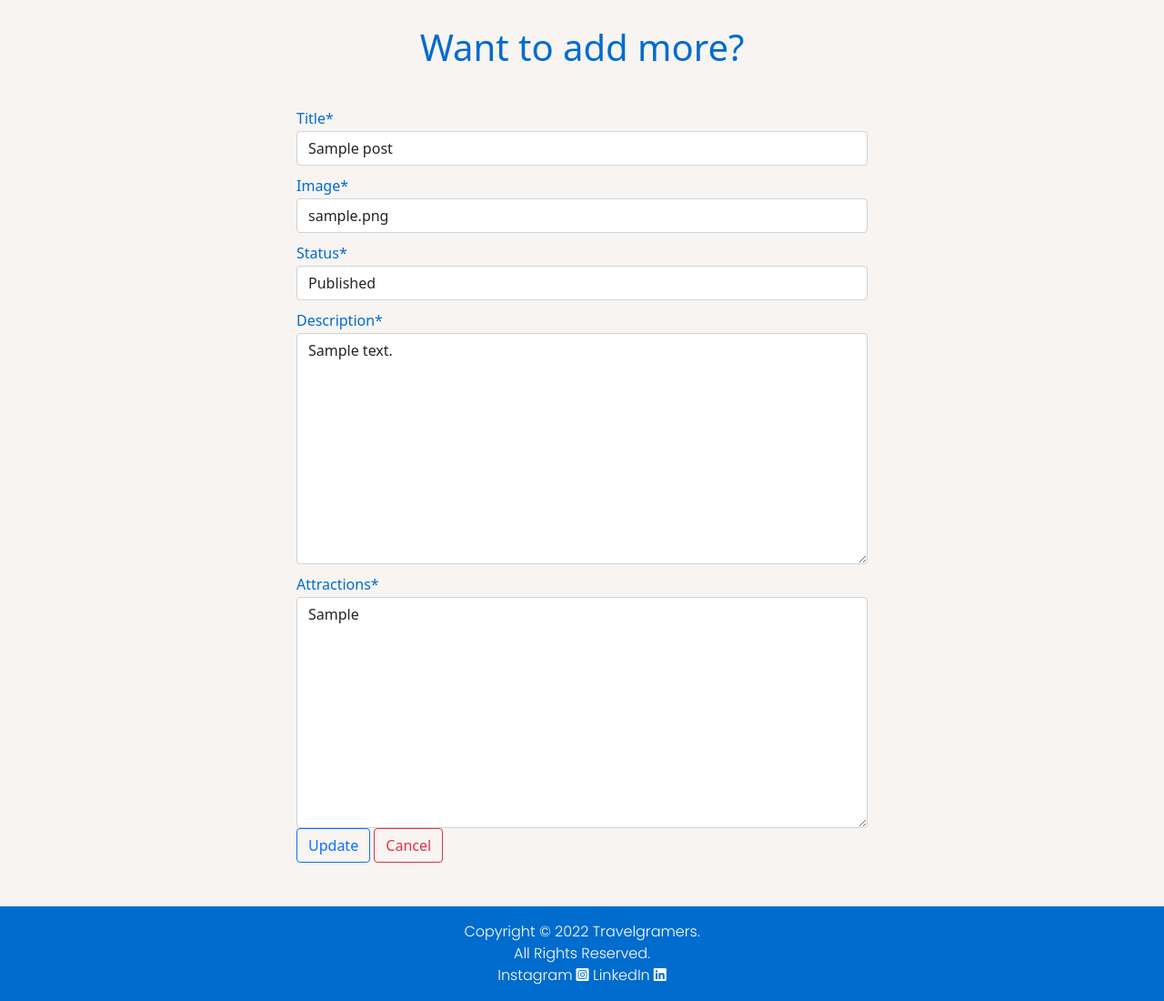
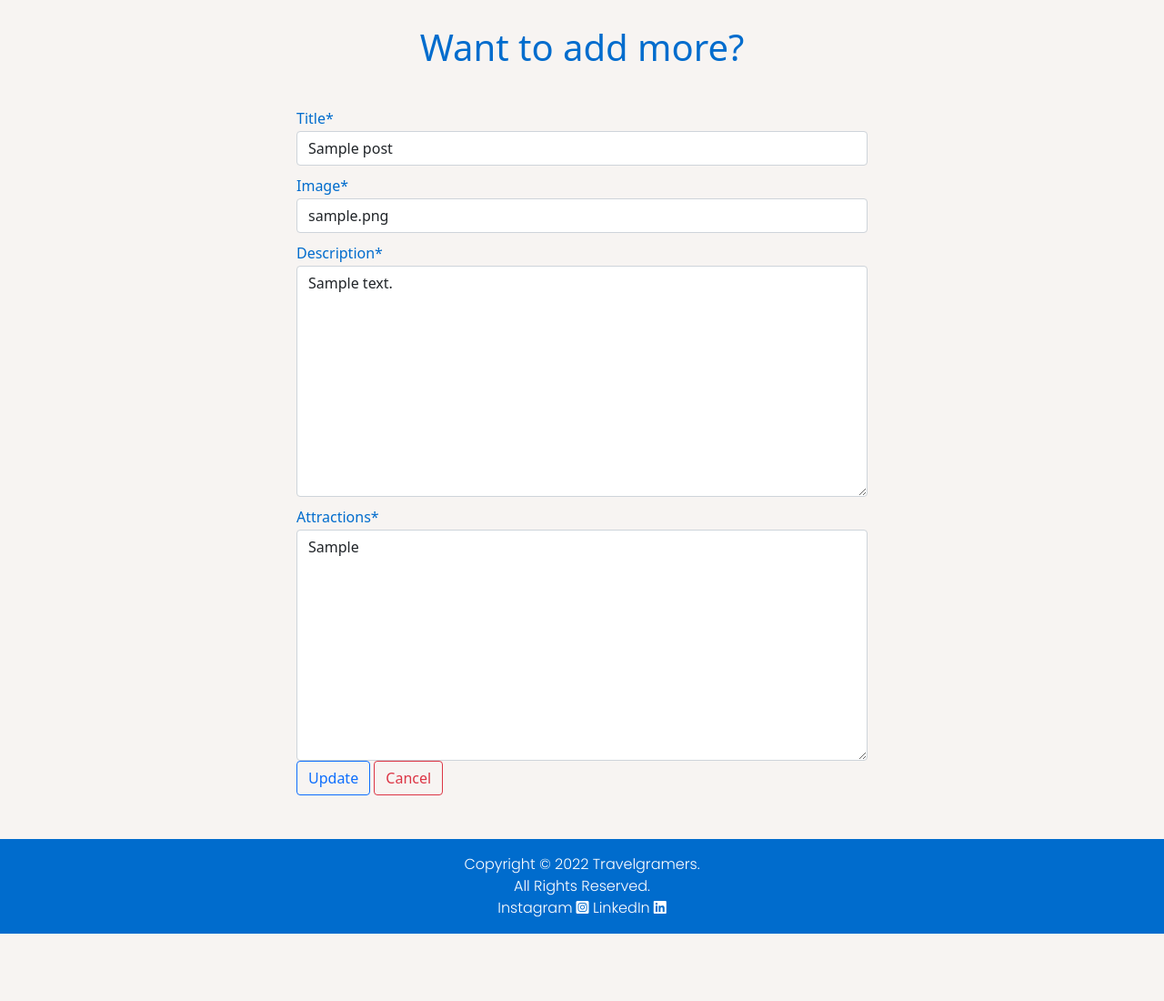
Before and after one commit to Lapratomo24/travelgramers, a Django app: a page that uses templates/update.html in a window 1280 px wide. Shown: the part 213-1313 px from the top of the page at 91% size. After the commit the page ends 1239 px from the top, so only its background shows below. Run offline with Django 3.2, Linux system fonts and the light colour scheme; a user stored in the database is signed in; tables that the repository leaves empty hold one stand-in row (values such as "Sample post"); some libraries are stand-ins or nearby versions.

Commit message:
manage to fix create functionality

```diff
--- a/blog/forms.py
+++ b/blog/forms.py
@@ -33,7 +33,6 @@ class ShareForm(forms.ModelForm):
         fields = [
             "title",
             "featured_image",
-            "status",
             "description",
             "attractions",
         ]
--- a/blog/models.py
+++ b/blog/models.py
@@ -1,5 +1,6 @@
 from django.db import models
 from django.contrib.auth.models import User
+from django.template.defaultfilters import slugify
 from django.urls import reverse
 from cloudinary.models import CloudinaryField
 
@@ -22,7 +23,7 @@ class Post(models.Model):
     description = models.TextField(blank=False)
     attractions = models.TextField(blank=False)
     created_on = models.DateTimeField(auto_now_add=True)
-    status = models.IntegerField(choices=STATUS, default=0)
+    status = models.IntegerField(choices=STATUS, default=1)
     likes = models.ManyToManyField(User, related_name='blog_likes', blank=True)
 
     class Meta:
--- a/blog/views.py
+++ b/blog/views.py
@@ -102,7 +102,7 @@ class CreatePost(SuccessMessageMixin, LoginRequiredMixin, CreateView):
     form_class = ShareForm
     template_name = 'create.html'
     success_message = "%(calculated_field)s was created successfully"
-    success_url = reverse_lazy('post_detail')
+    success_url = reverse_lazy('home')
 
     def form_valid(self, form):
         """
--- a/static/css/style.css
+++ b/static/css/style.css
@@ -117,8 +117,8 @@ body {
 
 .btn-signup:hover,
 .btn-signup:active {
-    background-color: #fff;
-    color: #23BBBB;
+    background-color: #21abab;
+    color: #fff;
 }
 
 .link {
--- a/templates/update.html
+++ b/templates/update.html
@@ -12,7 +12,7 @@
         <form method="post" class="form-shape mb-4" enctype="multipart/form-data">
             {{ form | crispy }}
             {% csrf_token %}
-            <button type="submit" class="btn btn-outline-primary">Update</button>
+            <button type="submit" class="btn btn-outline-primary effect">Update</button>
             <a class="btn btn-outline-danger" href="{%  url 'post_detail' post.slug %}">Cancel</a>
         </form>
     </div>
```
